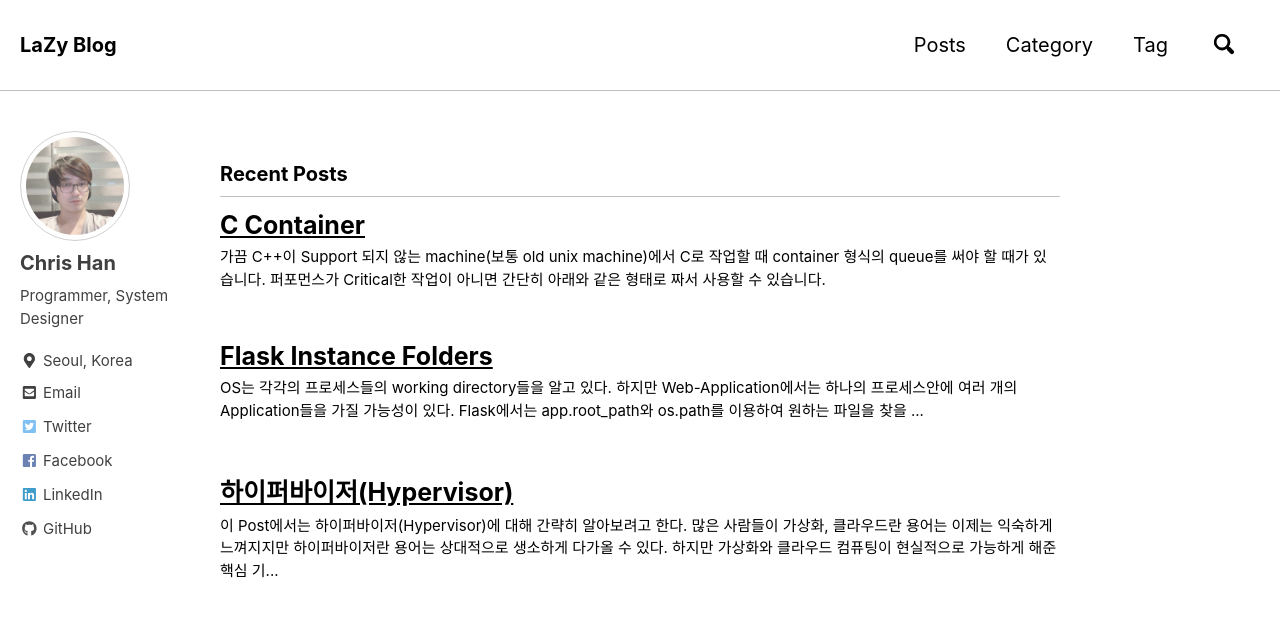
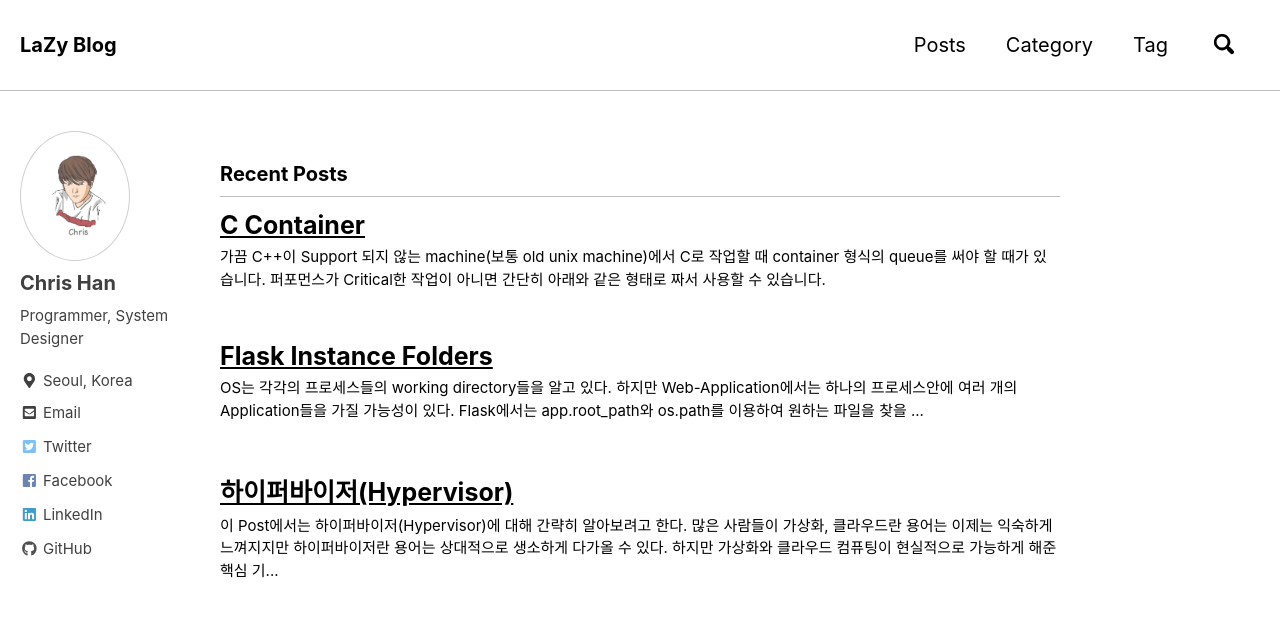
Before and after one commit to chriskr7/chriskr7.github.io, a Jekyll site: the page built from index.html, in a window 1280 px wide and 900 px high. Shown: the top 617 px of the window. Built offline with Jekyll 4.4.1, drawn with Linux system fonts in a browser that asks for light colours; nearby versions of some CDN libraries; the list of posts is cut into pages by our own code.

Commit message:
avartar changed

```diff
--- a/_config.yml
+++ b/_config.yml
@@ -101,7 +101,7 @@ analytics:
 # Site Author
 author:
   name             : "Chris Han"
-  avatar           : "/assets/images/avatar.jpg"
+  avatar           : "/assets/images/chris.jpeg"
   bio              : "Programmer, System Designer"
   location         : "Seoul, Korea"
   email            : "chriskr7@gmail.com"
```
Also changed, not shown: assets/images/avatar.jpg (deleted), assets/images/chris.jpeg (added).
